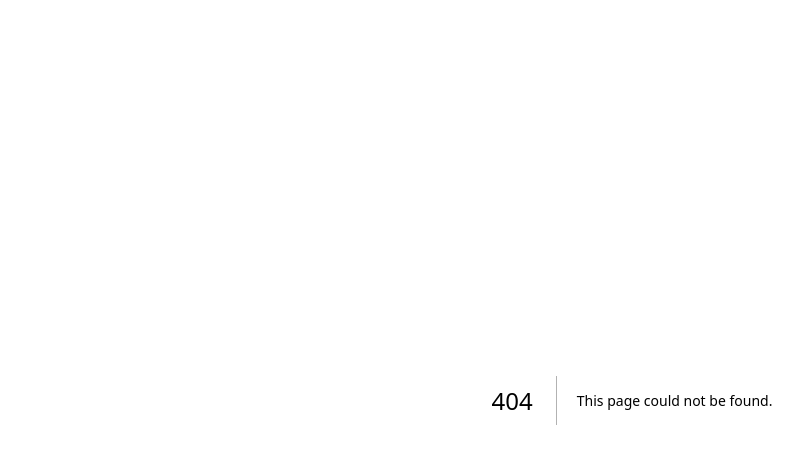
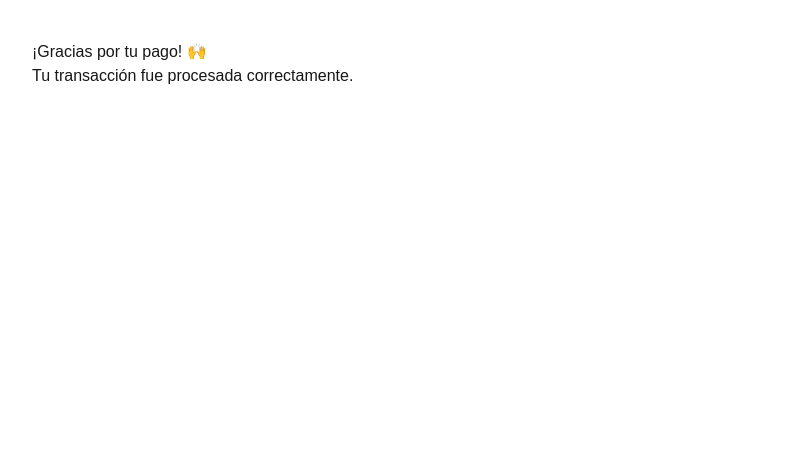
Before and after one commit to Tavodev93/viaja-justo, a Next.js app: page /gracias in a window 1280 px wide. Before the commit this address had no page. Shown: the top 464 px of the page, without its empty margins (8-811 px from the left). Built offline with nearby package versions, Linux system fonts and the light colour scheme.

Commit message:
solucion al pago1.7

```diff
--- /dev/null
+++ b/app/gracias/page.tsx
@@ -0,0 +1,8 @@
+export default function GraciasPage() {
+  return (
+    <div style={{ padding: 40 }}>
+      <h1>¡Gracias por tu pago! 🙌</h1>
+      <p>Tu transacción fue procesada correctamente.</p>
+    </div>
+  );
+}
```
